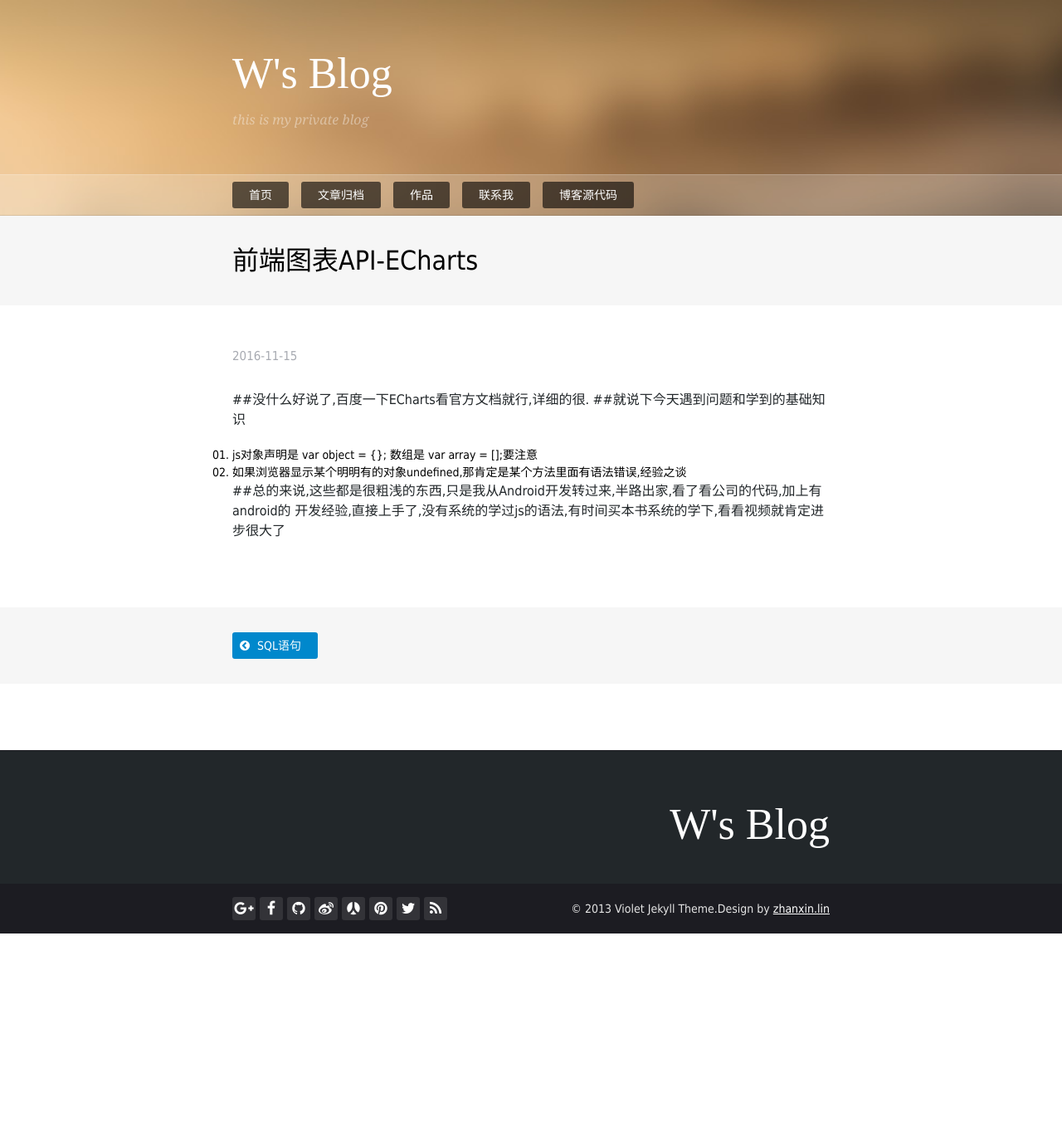
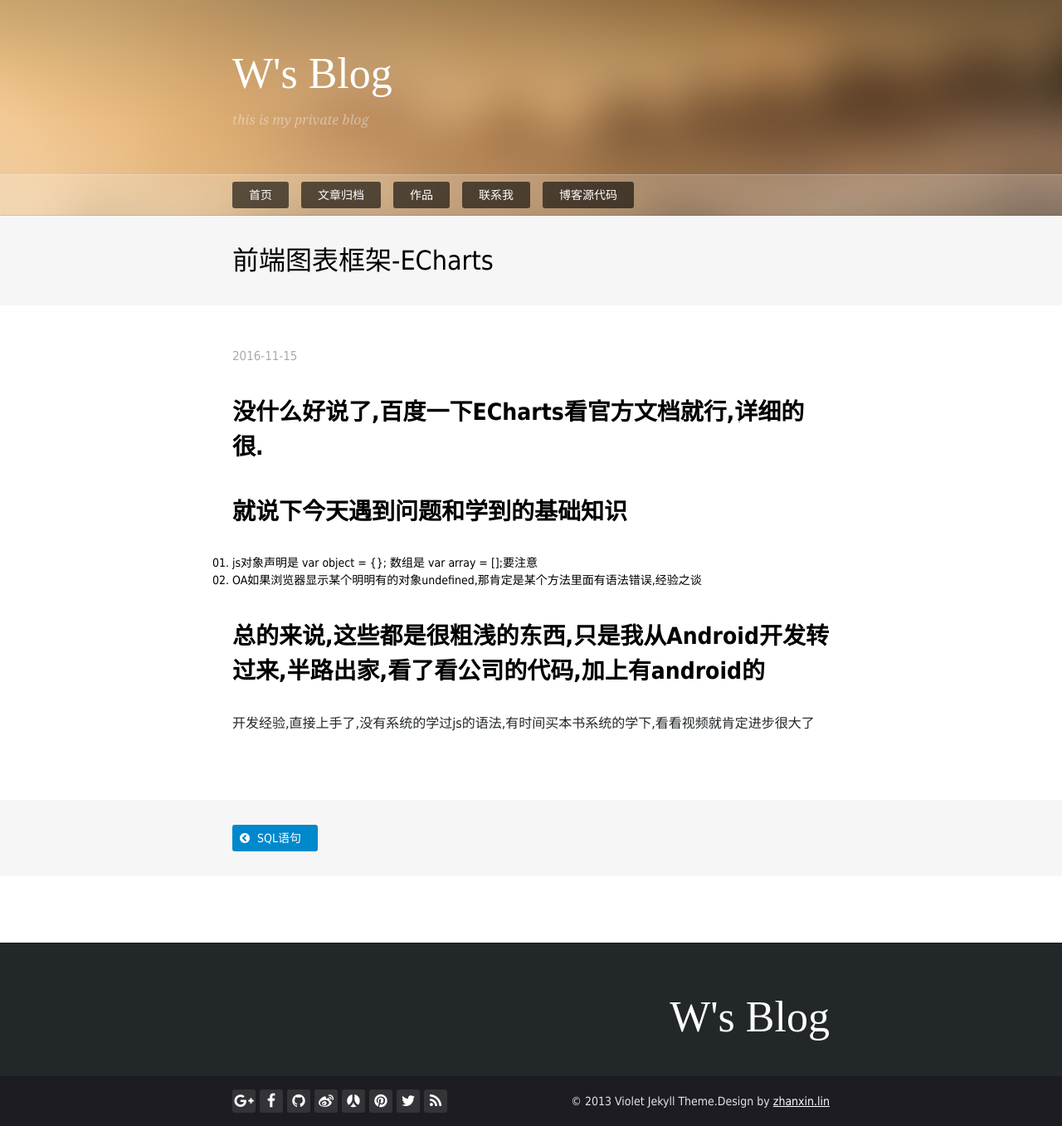
Before and after one commit to GeowindWu/GeowindWu.github.io, a Jekyll site: the page built from _posts/2016-11-15-echarts.md, in a window 1280 px wide. Shown: the whole page at 83% size. Built offline with Jekyll 4.4.1, drawn with Linux system fonts in a browser that asks for light colours; nearby versions of some CDN libraries; some web fonts are replaced; before the commit the page ends 1125 px from its top, so only the background shows below that.

Commit message:
ECharts 框架

```diff
--- a/_posts/2016-11-15-echarts.md
+++ b/_posts/2016-11-15-echarts.md
@@ -1,13 +1,13 @@
 ---
 layout: post
-title: 前端图表API-ECharts
+title: 前端图表框架-ECharts
 description: 百度团队开发的,用于前端的图表,图表有多种,形式有多样,蛮好看的
 ---
 
-##没什么好说了,百度一下ECharts看官方文档就行,详细的很.
-##就说下今天遇到问题和学到的基础知识
-1. js对象声明是 var object = {}; 数组是 var array = [];要注意
-2. 如果浏览器显示某个明明有的对象undefined,那肯定是某个方法里面有语法错误,经验之谈
+##	没什么好说了,百度一下ECharts看官方文档就行,详细的很.
+## 	就说下今天遇到问题和学到的基础知识
+1.	js对象声明是 var object = {}; 数组是 var array = [];要注意
+2. 	OA如果浏览器显示某个明明有的对象undefined,那肯定是某个方法里面有语法错误,经验之谈
 
-##总的来说,这些都是很粗浅的东西,只是我从Android开发转过来,半路出家,看了看公司的代码,加上有android的
+##	总的来说,这些都是很粗浅的东西,只是我从Android开发转过来,半路出家,看了看公司的代码,加上有android的
 开发经验,直接上手了,没有系统的学过js的语法,有时间买本书系统的学下,看看视频就肯定进步很大了
```
